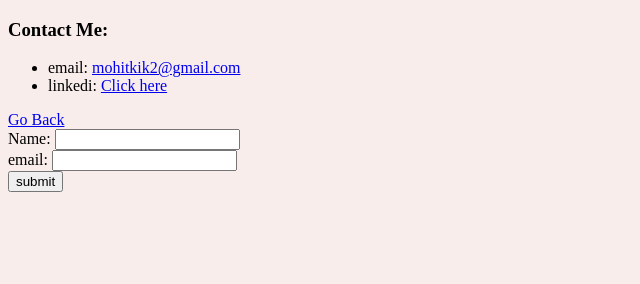
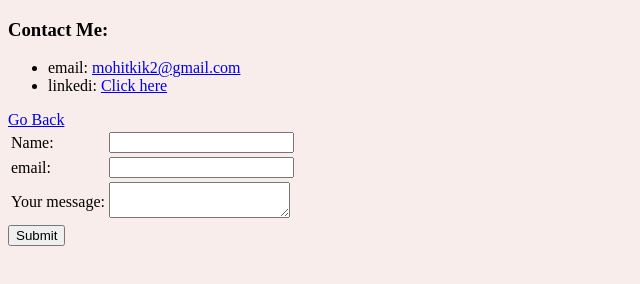
Before and after one commit to IJustWannaLearnSomething/cv, a plain HTML site: page contact.html in a window 1280 px wide. Shown: the whole page, without its empty margins (0-640 px from the left). Drawn offline with Linux system fonts and the light colour scheme.

Commit message:
updated contact form
styled using tables, added mailto link for submit

```diff
--- a/contact.html
+++ b/contact.html
@@ -12,14 +12,22 @@
       <li>linkedi: <a href="https://www.linkedin.com/in/sanskar-987351196/" alt="link to linkedin">Click here</a></li>
     </ul>
     <a href="index.html" alt="link to home page">Go Back</a>
-    <form class="" action="index.html" method="post">
-      <label>Name:</label>
-      <input type="text" name="" value="">
-      <br>
-      <label>email:</label>
-      <input type="email" name="" value="">
-      <br>
-      <input type="submit" name="" value="submit">
+    <form class="" action="mailto:mohitkik2@gmail.com" method="post" enctype="text/plain">
+      <table>
+        <tr>
+          <td><label>Name:</label></td>
+          <td><input type="text" name="yourName" value=""></td>
+        </tr>
+        <tr>
+          <td><label>email:</label></td>
+          <td><input type="email" name="yourEmail" value=""></td>
+        </tr>
+        <tr>
+          <td><label>Your message:</label></td>
+          <td><textarea name="yourMessage"></textarea></td>
+        </tr>
+      </table>
+      <input type="submit" />
     </form>
   </body>
 </html>
```
